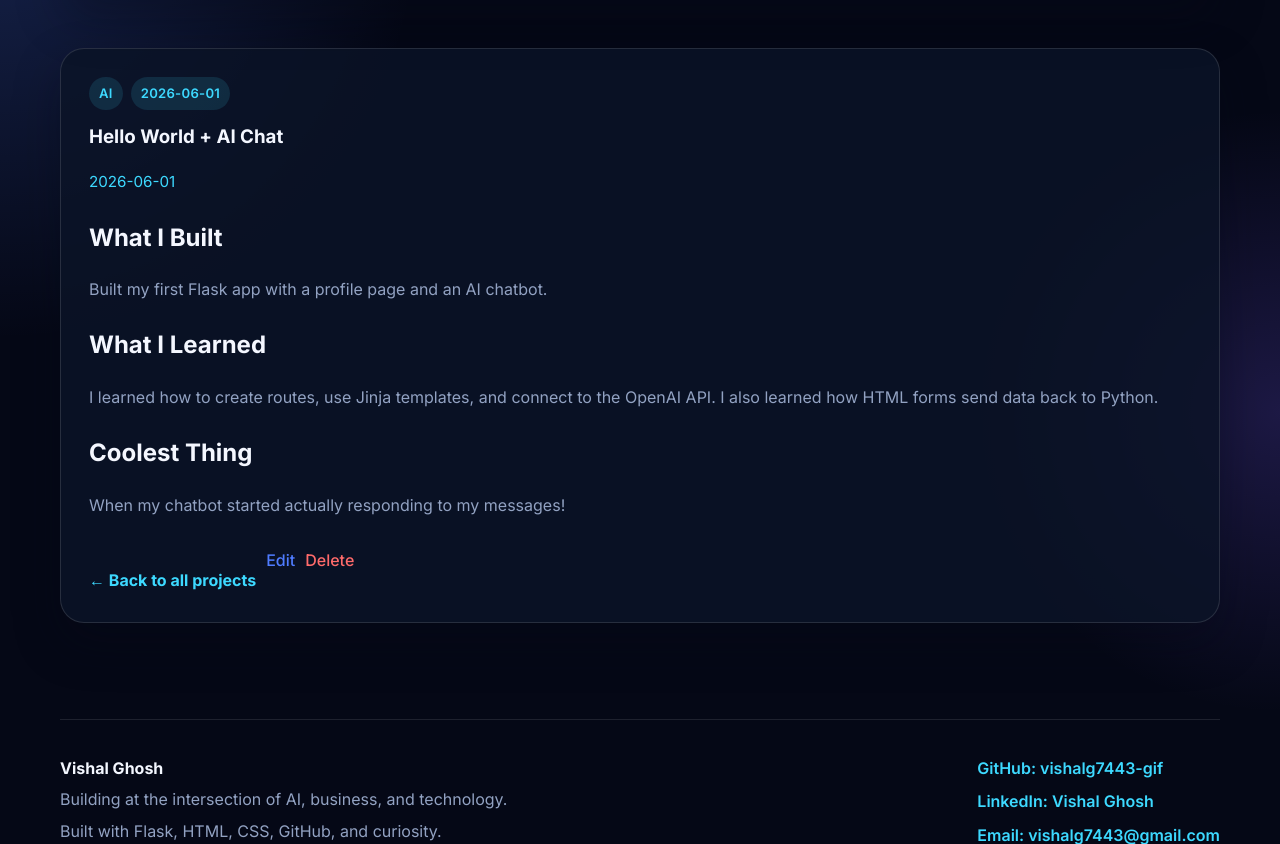
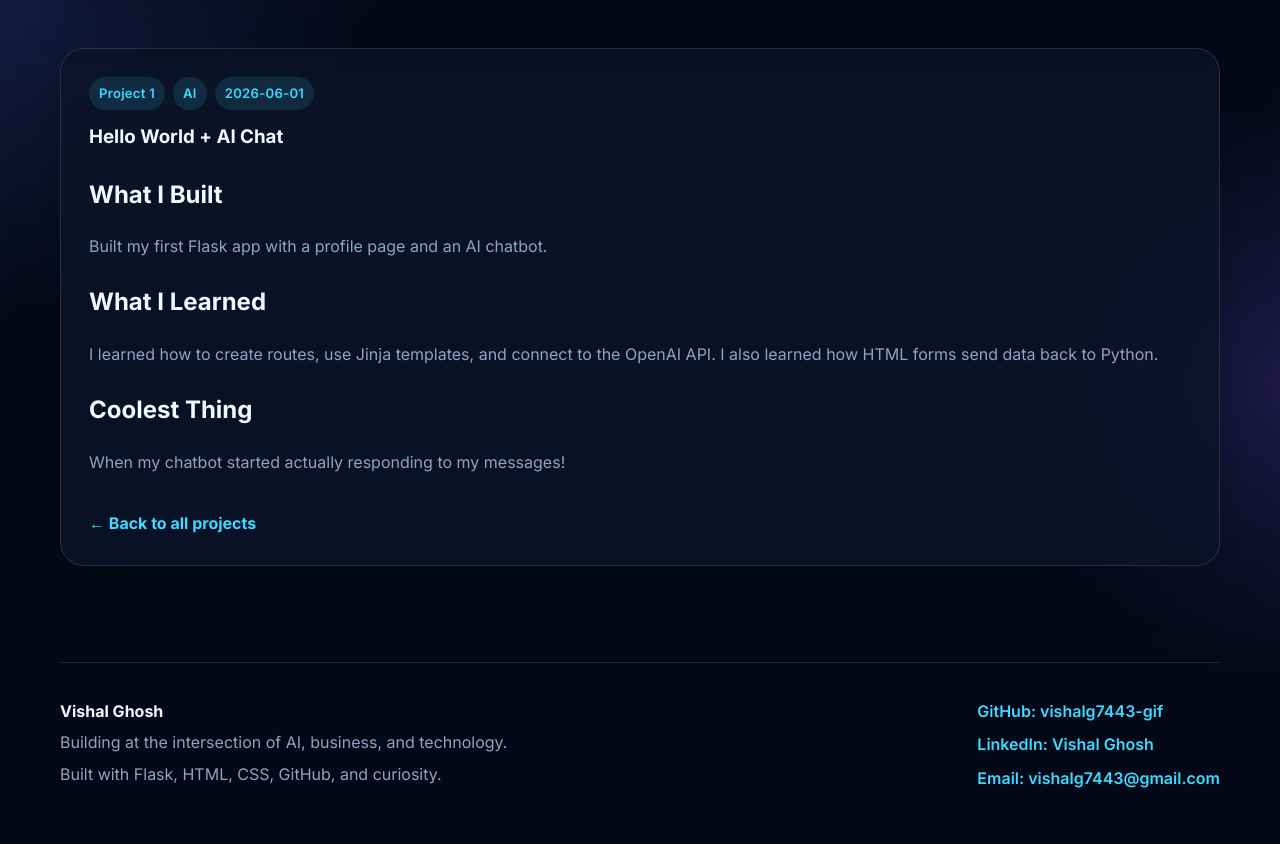
Before and after one commit to vishalg7443-gif/my-portfolio, a Flask app: page /entry/0 in a window 1280 px wide. Shown: the part 80-924 px from the top of the page. Run offline with Flask 3, Linux system fonts and the light colour scheme.

Commit message:
Remove public edit controls from project detail pages

```diff
--- a/templates/entry.html
+++ b/templates/entry.html
@@ -6,6 +6,7 @@
 <section class="section entry-shell">
     <article class="entry-card">
         <div class="project-meta">
+            <span class="tag">Project {{ entry_id + 1 }}</span>
             {% for tag in get_entry_tags(entry) %}
             <span class="tag">{{ tag }}</span>
             {% endfor %}
@@ -14,7 +15,6 @@
             {% endif %}
         </div>
         <h1>{{ entry.title }}</h1>
-        <p class="date">{{ entry.date or 'Undated' }}</p>
 
         <h2>What I Built</h2>
         <p>{{ entry.summary }}</p>
@@ -34,13 +34,7 @@
         <img src="{{ entry.screenshot }}" alt="Screenshot for {{ entry.title }}" style="border-radius: 16px; border: 1px solid rgba(255,255,255,0.12); margin-top: 10px;">
         {% endif %}
 
-        <div style="display: flex; gap: 10px; margin-top: 30px;">
-            <a href="/" class="back-link">← Back to all projects</a>
-            <a href="/edit/{{ entry_id }}" style="color: var(--accent); text-decoration: none; font-weight: 500;">Edit</a>
-            <form method="POST" action="/delete/{{ entry_id }}" style="margin: 0; display: inline;" onsubmit="return confirm('Are you sure you want to delete this project?');">
-                <button type="submit" style="background: none; border: none; color: #ff6b6b; cursor: pointer; font-weight: 500; text-decoration: none; padding: 0;">Delete</button>
-            </form>
-        </div>
+        <a href="/#projects" class="back-link">← Back to all projects</a>
     </article>
 </section>
 {% endblock %}
```
